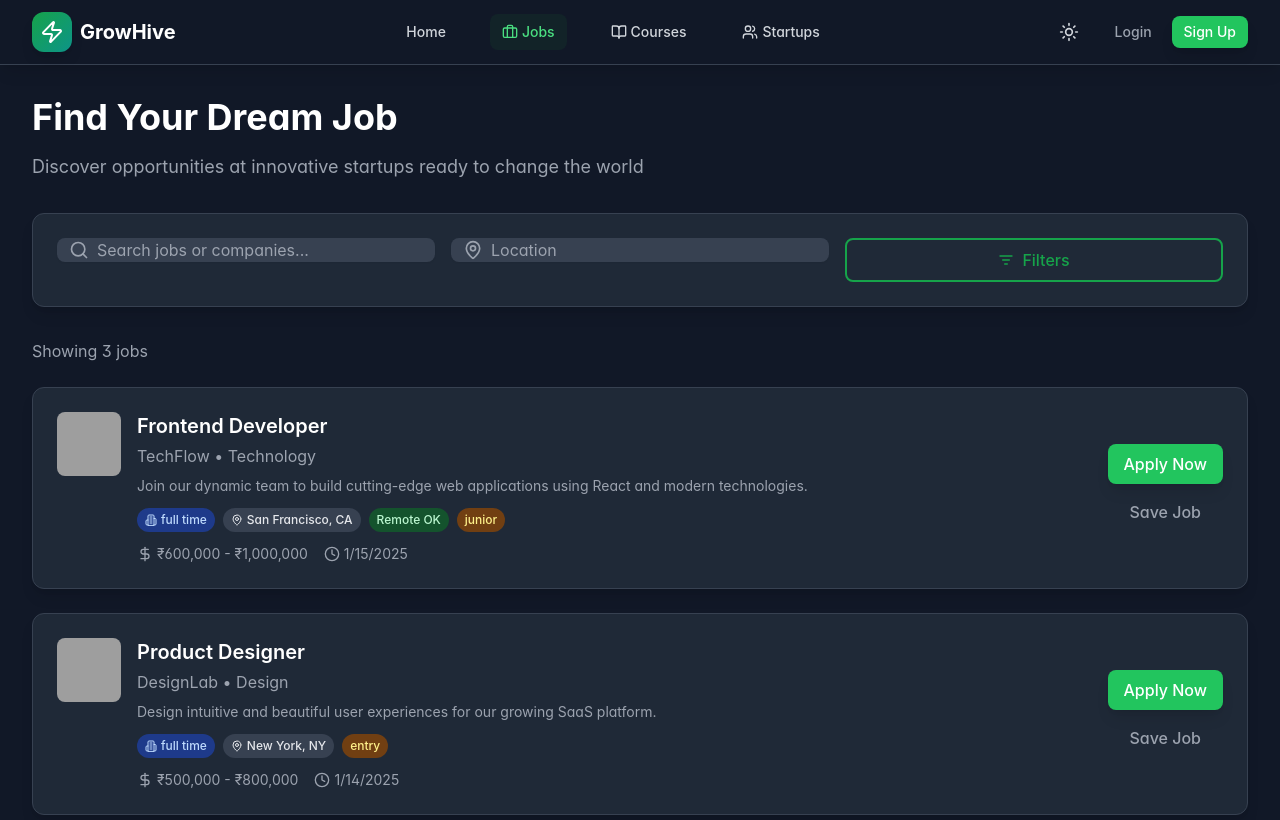
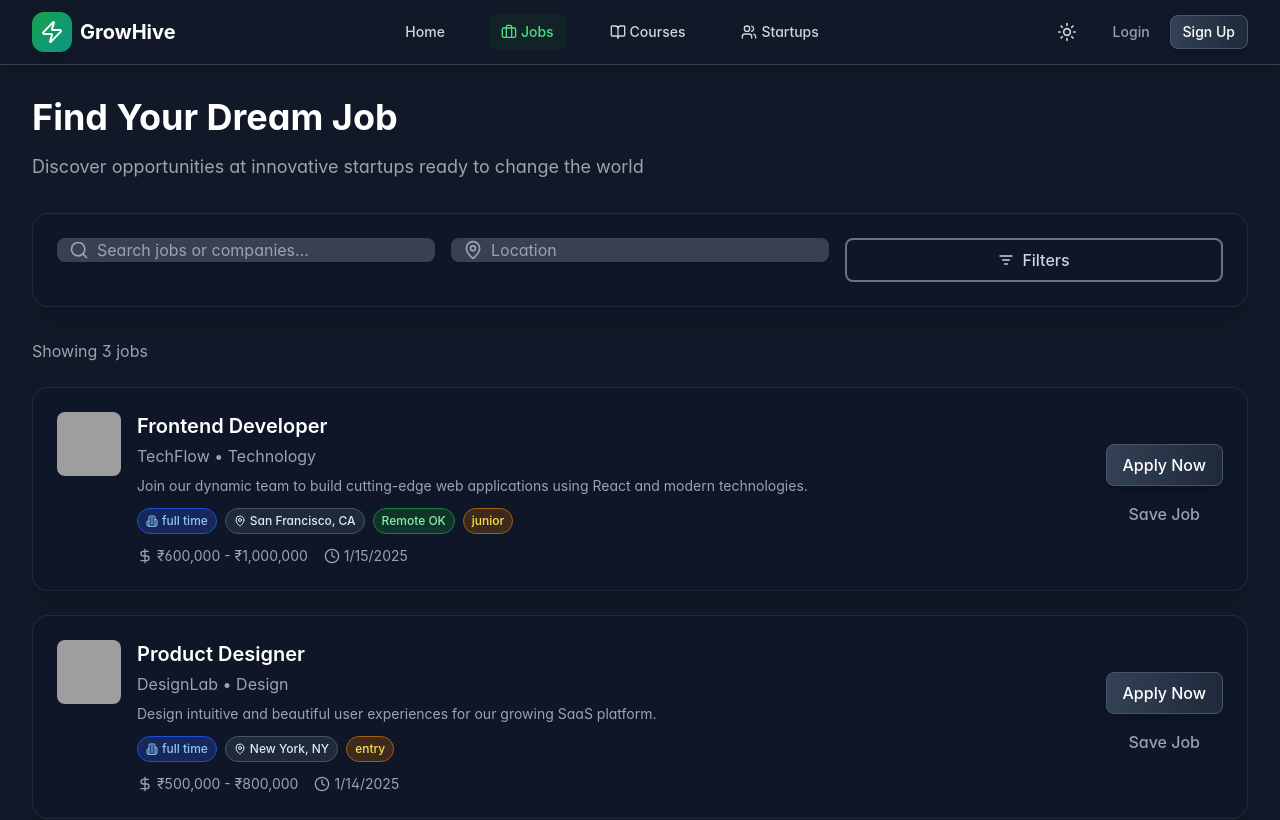
Before and after one commit to DARRUNSITASH/sb1-atndjvey, a React (Vite) app: page /jobs in a window 1280 px wide. Shown: the top 820 px of the page. Built offline with nearby package versions, Linux system fonts and the light colour scheme; grey boxes are pictures that could not be loaded.

Commit message:
Grey Black Theme Redesign

```diff
--- a/src/components/ui/Badge.tsx
+++ b/src/components/ui/Badge.tsx
@@ -15,11 +15,11 @@ export const Badge: React.FC<BadgeProps> = ({
   className
 }) => {
   const variants = {
-    default: 'bg-gray-100 text-gray-800 dark:bg-gray-700 dark:text-gray-200',
-    success: 'bg-green-100 text-green-800 dark:bg-green-900 dark:text-green-200',
-    warning: 'bg-yellow-100 text-yellow-800 dark:bg-yellow-900 dark:text-yellow-200',
-    error: 'bg-red-100 text-red-800 dark:bg-red-900 dark:text-red-200',
-    info: 'bg-blue-100 text-blue-800 dark:bg-blue-900 dark:text-blue-200'
+    default: 'bg-slate-800 text-slate-200 border border-slate-600',
+    success: 'bg-green-900/50 text-green-300 border border-green-700',
+    warning: 'bg-yellow-900/50 text-yellow-300 border border-yellow-700',
+    error: 'bg-red-900/50 text-red-300 border border-red-700',
+    info: 'bg-blue-900/50 text-blue-300 border border-blue-700'
   };
 
   const sizes = {
--- a/src/components/ui/Button.tsx
+++ b/src/components/ui/Button.tsx
@@ -21,10 +21,10 @@ export const Button: React.FC<ButtonProps> = ({
   const baseClasses = 'inline-flex items-center justify-center font-medium rounded-lg transition-all duration-200 focus:outline-none focus:ring-2 focus:ring-offset-2';
 
   const variants = {
-    primary: 'bg-green-600 hover:bg-green-700 text-white focus:ring-green-500 shadow-lg hover:shadow-xl',
-    secondary: 'bg-teal-600 hover:bg-teal-700 text-white focus:ring-teal-500 shadow-lg hover:shadow-xl',
-    outline: 'border-2 border-green-600 text-green-600 hover:bg-green-600 hover:text-white focus:ring-green-500',
-    ghost: 'text-gray-600 hover:text-gray-900 hover:bg-gray-100 dark:text-gray-400 dark:hover:text-gray-100 dark:hover:bg-gray-800'
+    primary: 'bg-gradient-to-r from-slate-700 to-slate-800 hover:from-slate-600 hover:to-slate-700 text-white focus:ring-slate-500 shadow-lg hover:shadow-xl transform hover:scale-105 border border-slate-600',
+    secondary: 'bg-gradient-to-r from-gray-700 to-gray-800 hover:from-gray-600 hover:to-gray-700 text-white focus:ring-gray-500 shadow-lg hover:shadow-xl transform hover:scale-105 border border-gray-600',
+    outline: 'border-2 border-slate-500 text-slate-300 hover:bg-slate-800 hover:text-white focus:ring-slate-500 transform hover:scale-105',
+    ghost: 'text-slate-400 hover:text-slate-200 hover:bg-slate-800/50 transform hover:scale-105'
   };
 
   const sizes = {
--- a/src/components/ui/Card.tsx
+++ b/src/components/ui/Card.tsx
@@ -28,7 +28,7 @@ export const Card: React.FC<CardProps> = ({
       animate={{ opacity: 1, y: 0 }}
       whileHover={hover ? { y: -2, shadow: '0 20px 25px -5px rgba(0, 0, 0, 0.1)' } : {}}
       className={clsx(
-        'bg-white dark:bg-gray-800 rounded-xl shadow-lg border border-gray-200 dark:border-gray-700 transition-all duration-200',
+        'bg-slate-900/90 backdrop-blur-lg border border-slate-700/50 rounded-2xl shadow-xl transition-all duration-300 hover:shadow-2xl hover:border-slate-600/50',
         paddingClasses[padding],
         className
       )}
--- a/src/index.css
+++ b/src/index.css
@@ -2,7 +2,7 @@
 @tailwind components;
 @tailwind utilities;
 
-@import url('https://fonts.googleapis.com/css2?family=Inter:wght@300;400;500;600;700;800&display=swap');
+@import url('https://fonts.googleapis.com/css2?family=Inter:wght@300;400;500;600;700;800;900&display=swap');
 
 @layer base {
   html {
@@ -11,6 +11,8 @@
   }
 
   body {
+    background-color: #0f172a;
+    color: #f1f5f9;
     font-feature-settings: 'cv11', 'ss01';
     font-variation-settings: 'opsz' 32;
   }
@@ -31,17 +33,27 @@
     overflow: hidden;
   }
 
-  .glass {
-    background: rgba(255, 255, 255, 0.1);
-    backdrop-filter: blur(10px);
-    border: 1px solid rgba(255, 255, 255, 0.2);
+  .glass-dark {
+    background: rgba(15, 23, 42, 0.8);
+    backdrop-filter: blur(16px);
+    border: 1px solid rgba(71, 85, 105, 0.3);
   }
 
   .gradient-text {
-    background: linear-gradient(135deg, #22c55e, #14b8a6);
+    background: linear-gradient(135deg, #64748b, #94a3b8, #cbd5e1);
     background-clip: text;
     -webkit-background-clip: text;
     -webkit-text-fill-color: transparent;
+  }
+
+  .gradient-bg-dark {
+    background: linear-gradient(135deg, #0f172a 0%, #1e293b 50%, #334155 100%);
+  }
+
+  .mesh-bg {
+    background-image:
+      radial-gradient(circle at 25% 25%, rgba(71, 85, 105, 0.3) 0%, transparent 50%),
+      radial-gradient(circle at 75% 75%, rgba(51, 65, 85, 0.3) 0%, transparent 50%);
   }
 }
 
--- a/tailwind.config.js
+++ b/tailwind.config.js
@@ -9,40 +9,40 @@ export default {
       },
       colors: {
         primary: {
-          50: '#f0fdf4',
-          100: '#dcfce7',
-          200: '#bbf7d0',
-          300: '#86efac',
-          400: '#4ade80',
-          500: '#22c55e',
-          600: '#16a34a',
-          700: '#15803d',
-          800: '#166534',
-          900: '#14532d',
+          50: '#f8fafc',
+          100: '#f1f5f9',
+          200: '#e2e8f0',
+          300: '#cbd5e1',
+          400: '#94a3b8',
+          500: '#64748b',
+          600: '#475569',
+          700: '#334155',
+          800: '#1e293b',
+          900: '#0f172a',
         },
         secondary: {
-          50: '#f0fdfa',
-          100: '#ccfbf1',
-          200: '#99f6e4',
-          300: '#5eead4',
-          400: '#2dd4bf',
-          500: '#14b8a6',
-          600: '#0d9488',
-          700: '#0f766e',
-          800: '#115e59',
-          900: '#134e4a',
+          50: '#f9fafb',
+          100: '#f3f4f6',
+          200: '#e5e7eb',
+          300: '#d1d5db',
+          400: '#9ca3af',
+          500: '#6b7280',
+          600: '#4b5563',
+          700: '#374151',
+          800: '#1f2937',
+          900: '#111827',
         },
         accent: {
-          50: '#fefce8',
-          100: '#fef9c3',
-          200: '#fef08a',
-          300: '#fde047',
-          400: '#facc15',
-          500: '#eab308',
-          600: '#ca8a04',
-          700: '#a16207',
-          800: '#854d0e',
-          900: '#713f12',
+          50: '#fafafa',
+          100: '#f4f4f5',
+          200: '#e4e4e7',
+          300: '#d4d4d8',
+          400: '#a1a1aa',
+          500: '#71717a',
+          600: '#52525b',
+          700: '#3f3f46',
+          800: '#27272a',
+          900: '#18181b',
         },
       },
       animation: {
```
